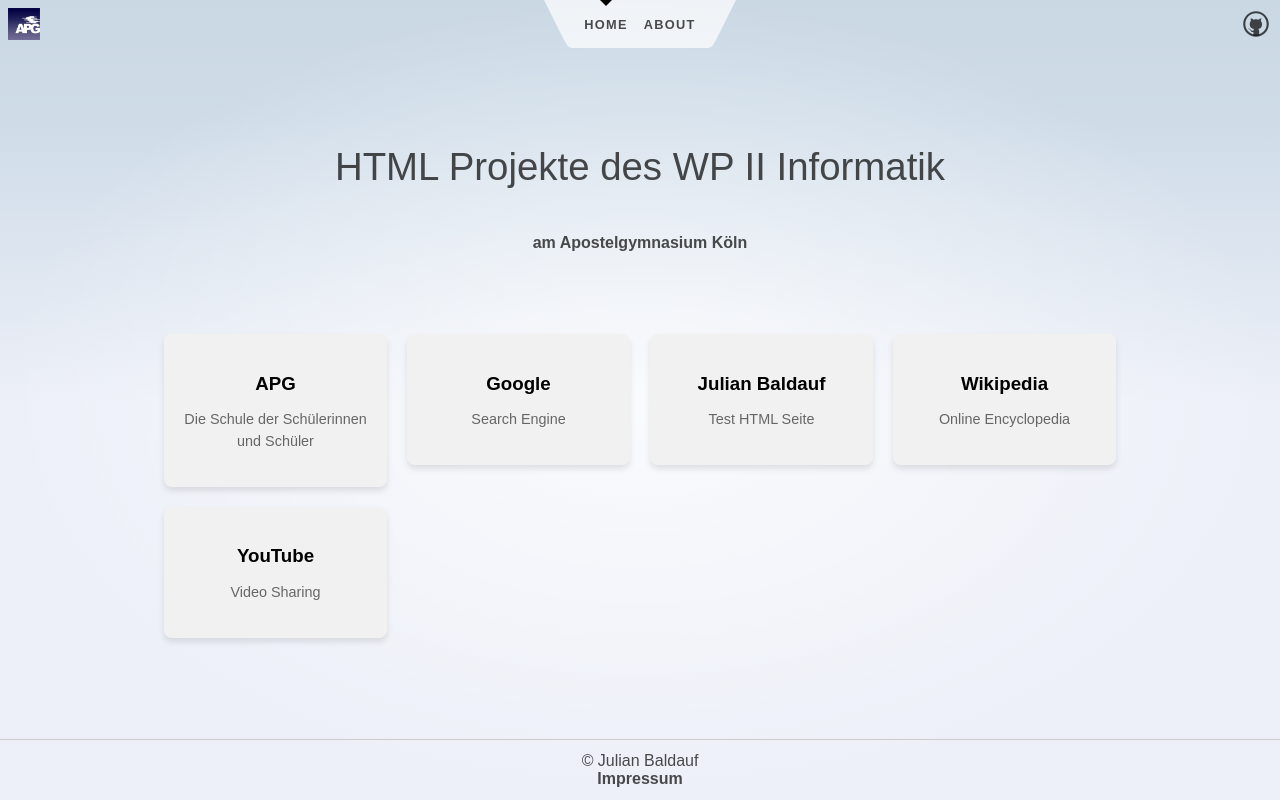
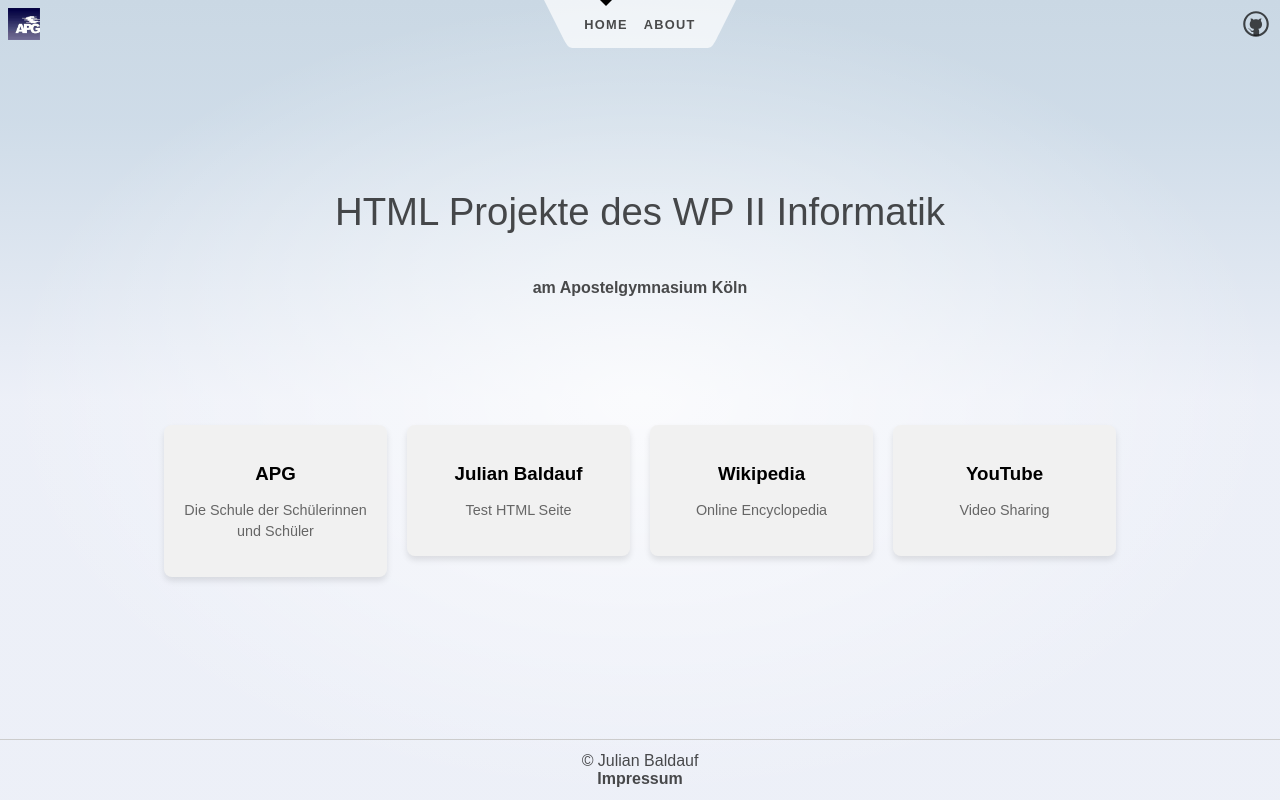
Before and after one commit to julianbaffy/APG-coursepage, a SvelteKit app: page / in a window 1280 px wide. Built offline with nearby package versions, Linux system fonts and the light colour scheme.

Commit message:
add filter for courseID to grid Component

```diff
--- a/src/routes/+page.svelte
+++ b/src/routes/+page.svelte
@@ -18,7 +18,7 @@
 
 
 </section>
-<LinkGrid />
+<LinkGrid courseID="1" />
 
 <style>
 	section {
--- a/src/routes/LinkGrid.svelte
+++ b/src/routes/LinkGrid.svelte
@@ -1,13 +1,18 @@
  <script>
+  export let courseID = "1" //set default on 1
+
   let links = [
-    { title: "Google", url: "https://www.google.com", description: "Search Engine" },
-      { title: "YouTube", url: "https://www.youtube.com", description: "Video Sharing" },
-      { title: "Wikipedia", url: "https://www.wikipedia.org", description: "Online Encyclopedia" },
-      { title: "Julian Baldauf", url: "studentpages/Test.html", description: "Test HTML Seite" },
-      { title: "APG", url: "https://www.apostelgymnasium.de", description: "Die Schule der Schülerinnen und Schüler" },
+      { courseID: "2", title: "Google", url: "https://www.google.com", description: "Search Engine" },
+      { courseID: "1", title: "YouTube", url: "https://www.youtube.com", description: "Video Sharing" },
+      { courseID: "1", title: "Wikipedia", url: "https://www.wikipedia.org", description: "Online Encyclopedia" },
+      { courseID: "1", title: "Julian Baldauf", url: "studentpages/Test.html", description: "Test HTML Seite" },
+      { courseID: "1", title: "APG", url: "https://www.apostelgymnasium.de", description: "Die Schule der Schülerinnen und Schüler" },
   ];
 
-  links = links.sort((a, b) => a.title.localeCompare(b.title));
+  // Filtere die Links basierend auf der übergebenen CourseID
+  let filteredLinks = links.filter(link => link.courseID === courseID);
+
+  filteredLinks = filteredLinks.sort((a, b) => a.title.localeCompare(b.title));
 </script>
 
 <style>
@@ -50,7 +55,7 @@
 </style>
 
 <div class="grid-container">
-  {#each links as link}
+  {#each filteredLinks as link}
     <a href="{link.url}" target="_blank">
       <div class="tile">
         <h3>{link.title}</h3>
```
